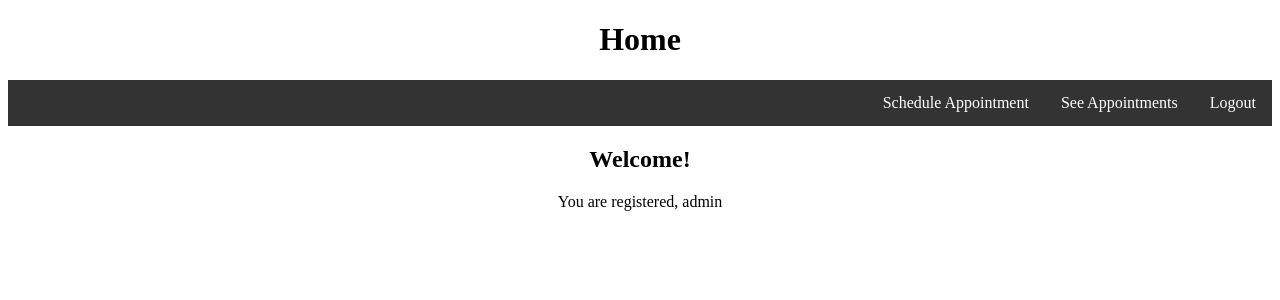
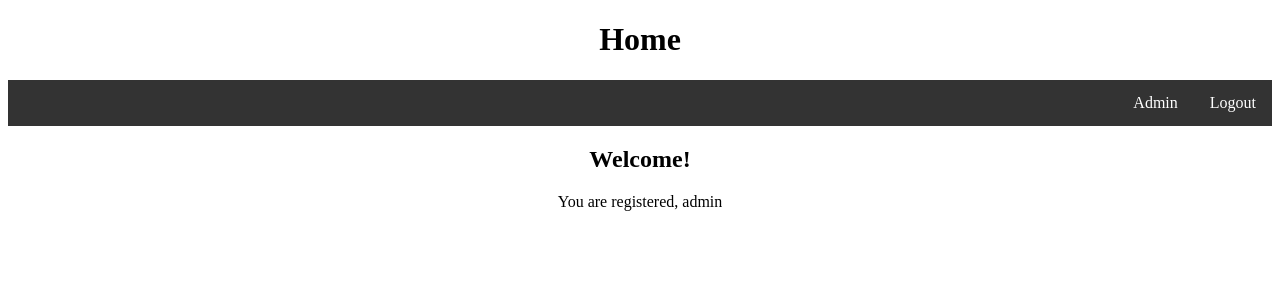
Before and after one commit to lukemartin3/Hospital-Management-System, a Flask app: page / in a window 1280 px wide. Shown: the top 300 px of the page. Run offline with Flask 2, Linux system fonts and the light colour scheme; the visitor is signed in with stand-in values (Sample User, id 1).

Commit message:
admin directed url

```diff
--- a/src/templates/home.html
+++ b/src/templates/home.html
@@ -34,13 +34,18 @@
     </style>
 </head>
 <body>
+    <h1>Home</h1>
    {% if session.username %}
-    <h1>Home</h1>
     <div>
         <ul>
+            {% if session.get("username") == 'admin' %}
+                <li><a href="{{url_for('logout')}}">Logout</a></li>
+                <li><a href="{{ url_for('admin') }}">Admin</a></li>
+            {% else %}
                 <li><a href="{{url_for('logout')}}">Logout</a></li>
                 <li><a href="{{url_for('see_appointments')}}">See Appointments</a></li>
                 <li><a href="{{url_for('schedule')}}">Schedule Appointment</a></li>
+            {% endif %}
         </ul>
     </div>
     <h2>Welcome!</h2>
```
Lines whose indentation alone changed are shown as unchanged.
